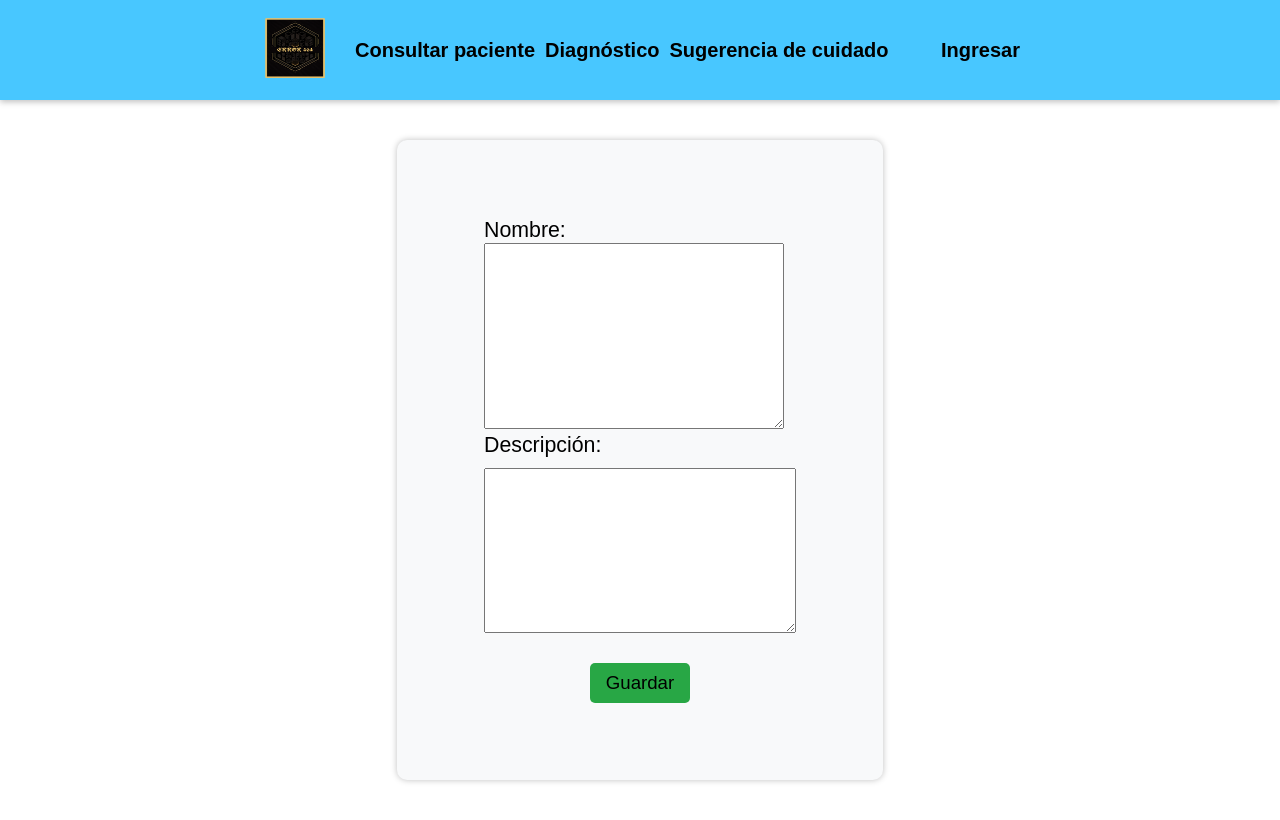
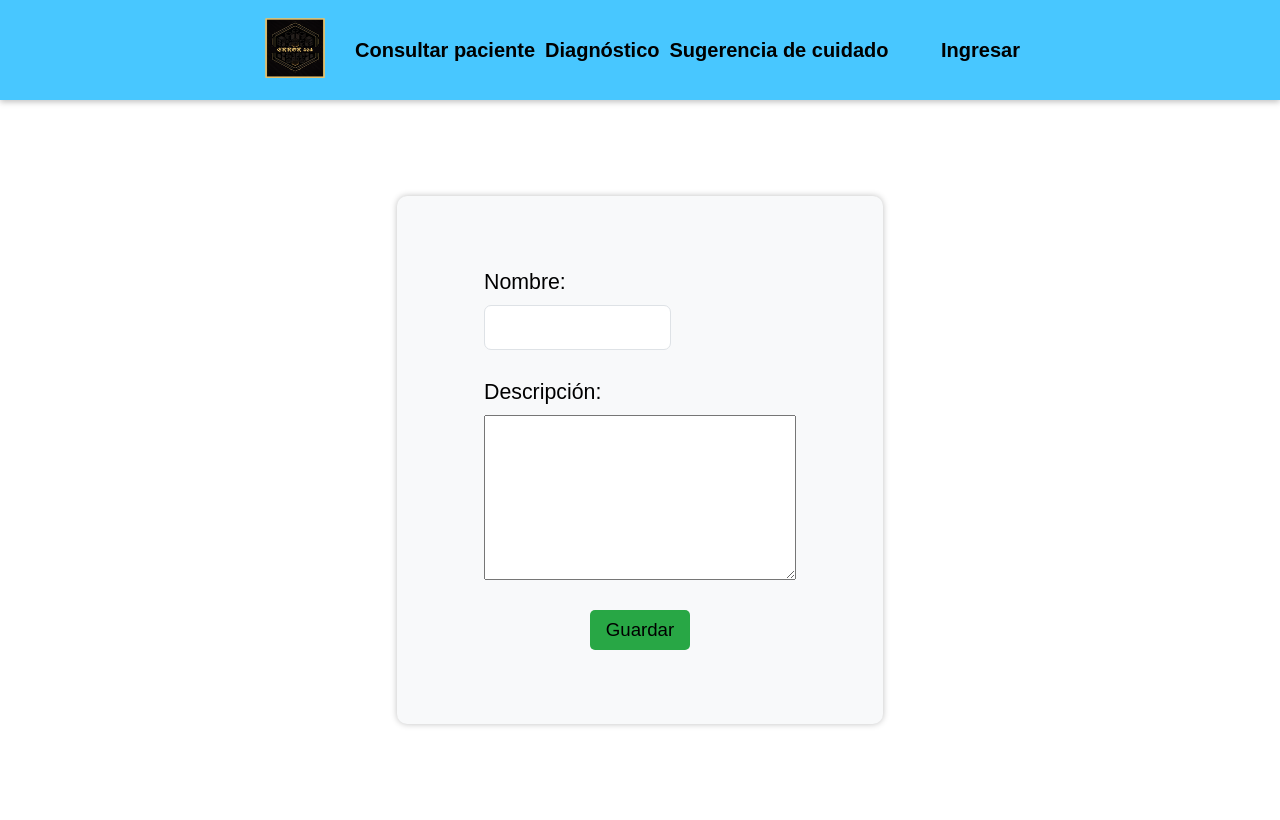
Before and after one commit to JuanDaDiaz1005/frontend_proyecto_cuidado_en_casa, a Vue app: page /registrar_diagnostico in a window 1280 px wide. Built offline with nearby package versions, Linux system fonts and the light colour scheme.

Commit message:
Se aplican estilos y se establece la conexión con el backend del caso de uso registrar diagnóstico

```diff
--- a/src/components/ConsultarSignosVitales.vue
+++ b/src/components/ConsultarSignosVitales.vue
@@ -156,6 +156,7 @@ table td {
 .tabla_espacio{
     margin-top: 20px;
     margin-bottom: 30px;
+    height: 100vh;
 }
 
 .tabla{
--- a/src/components/RegistrarDiagnostico.vue
+++ b/src/components/RegistrarDiagnostico.vue
@@ -1,5 +1,34 @@
 <script setup>
     import { RouterLink, RouterView } from 'vue-router'
+    const submit = (e) => {
+    e.preventDefault();
+
+    const descripcion = e.target.descripcion?.value;
+    const nombre = e.target.nombre?.value;
+
+    const isCompleteData = descripcion && nombre
+    if (!isCompleteData) {
+        alert('Todos los campos son obligatorios')
+        return
+    }
+    // aquí va el envío a la API
+    const body = {
+        "nombre_diagnostico": nombre,
+        "descripcion": descripcion
+    }
+    console.table(body);
+    fetch('http://127.0.0.1:8000/diagnostico/post', {
+        method: 'POST',
+        headers: {
+            'Content-Type': 'application/json'
+        },
+        body: JSON.stringify(body)
+    })
+    .then(res => res.json())
+    .then(data => console.log(data))
+
+    e.target.reset();
+}
 </script>
 
 <template>
@@ -8,7 +37,7 @@
             <div class="text_areas">
                 <div class="nombre_area">
                     <label for="nombre">Nombre:</label>
-                    <textarea name="nombre" id="nombre" cols="30" rows="10" class="textarea"></textarea>
+                    <input name="nombre" id="nombre" class=" input_doc"/>
                 </div>
                 <div class="desc_area">
                     <label for="descripcion">Descripción:</label>
@@ -37,7 +66,7 @@
         padding: 3em;
         border-radius: 10px;
         width: 50%;
-        height: 80%;
+        height: 60%;
         box-shadow: 0px 0px 6px rgba(0, 0, 0, 0.25);
         display: flex;
         flex-direction: column;
@@ -57,7 +86,7 @@
         flex-direction: column;
     }
 
-    .cuidado_area, .desc_area{
+    .nombre_area, .desc_area{
         display: flex;
         flex-direction: column;
         margin-bottom: 10px;
@@ -73,6 +102,18 @@
     }
     .desc_area{
         height: 200px;
+    }
+
+    .input_doc{
+        box-sizing: border-box;
+        width: 60%;
+        height: 45px;
+        margin-bottom: 20px;
+        border-radius: 7px;
+        border: 1px solid var(--color-gray-300);
+        padding: 0px 10px;
+        font-family: var(--fuente-principal);
+        font-size: 14pt;
     }
 
     .btn-guardar{
```
